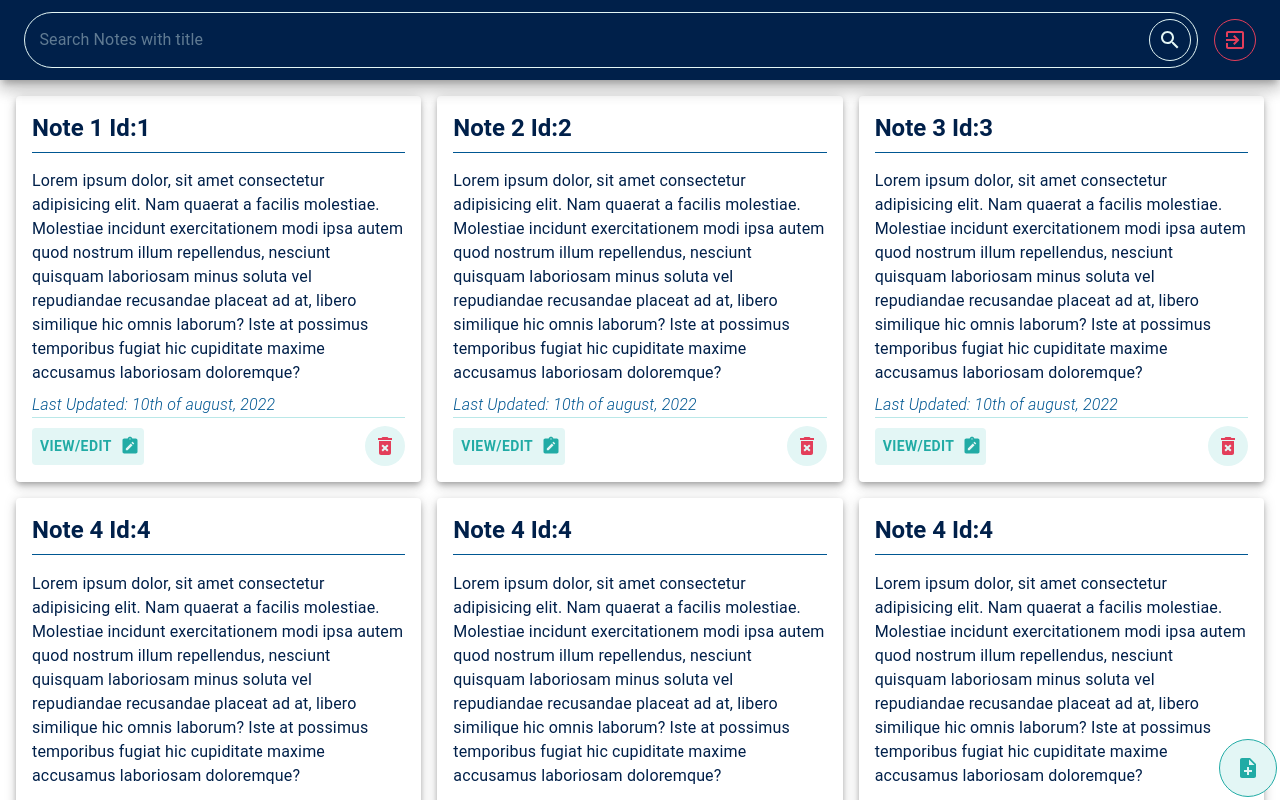
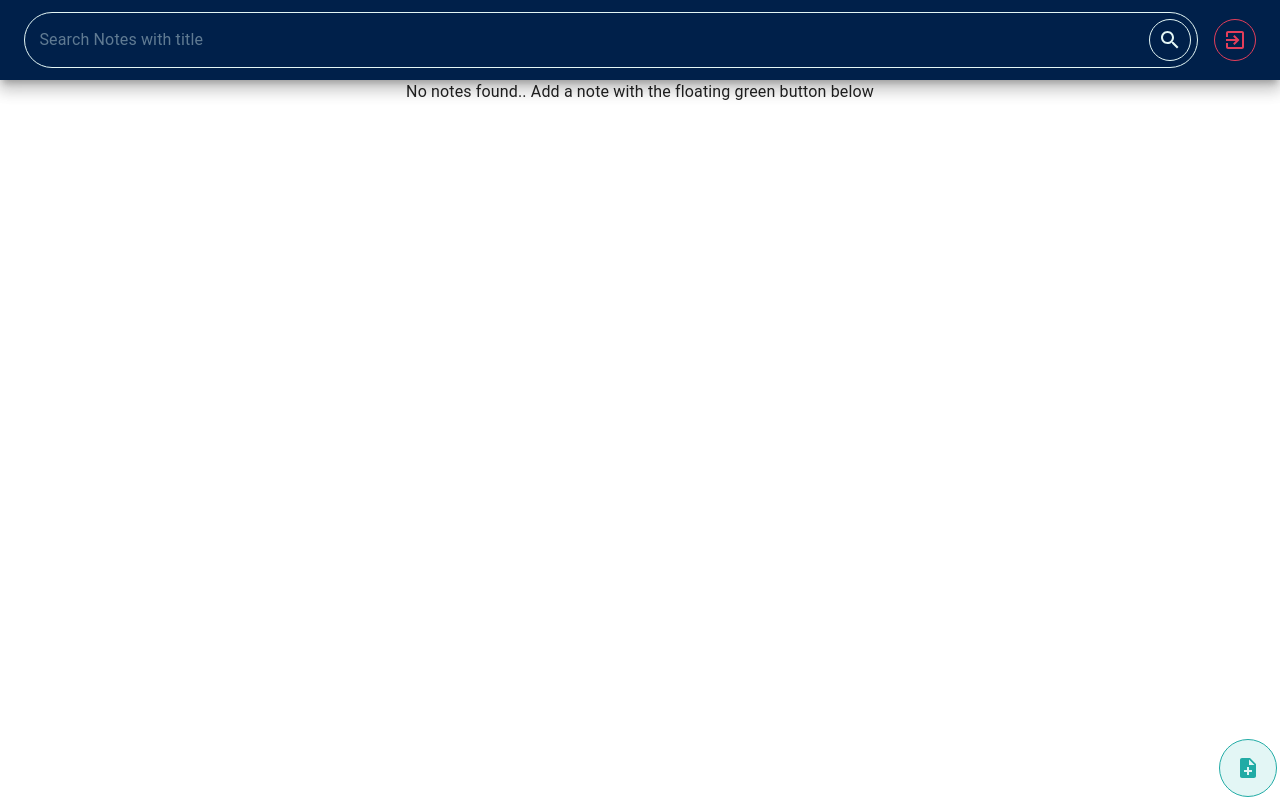
Before and after one commit to Folareen/sleek-notes, a React (Create React App) app: page / in a window 1280 px wide. Shown: the top 800 px of the page. Built offline with nearby package versions, Linux system fonts and the light colour scheme.

Commit message:
added 'no notes found' component

```diff
--- a/src/pages/NotesPreview.jsx
+++ b/src/pages/NotesPreview.jsx
@@ -1,10 +1,12 @@
 import React, { Component } from 'react'
-import { AppBar, Box, Toolbar, IconButton, InputBase, Grid} from '@mui/material'
+import { AppBar, Box, Toolbar, IconButton, InputBase, Grid, Typography} from '@mui/material'
 import SearchIcon from '@mui/icons-material/Search';
 import NotesPreviewCard from '../components/NotesPreviewCard';
-import testFirebase from '../testFirebase'
+// import testFirebase from '../testFirebase'
 import LogoutButton from '../components/LogoutButton';
 import NoteAddIcon from '@mui/icons-material/NoteAdd';
+
+const testFirebase =[]
 
 export default class NotesPreview extends Component {
 
@@ -32,7 +34,9 @@ export default class NotesPreview extends Component {
             </Toolbar>
         </AppBar>
 
-        <Grid container spacing={2} sx={{p:2}}>
+        {
+            (testFirebase.length > 0) ?
+            <Grid container spacing={2} sx={{p:2}}>
             {
                 testFirebase.map(
                     ({ id, title, body, date}) => {
@@ -42,7 +46,16 @@ export default class NotesPreview extends Component {
                     }
                 )
             }
-        </Grid>
+            </Grid>
+            :
+            <Box sx={{display: 'flex', alignItems: 'center', justifyContent: 'center'}}>
+                <Typography component='p'>
+                    No notes found..
+                     Add a note with the floating green button below
+                </Typography>
+            </Box>
+
+        }
 
         <IconButton sx={{position: 'fixed', bottom: 3, right: 3, border: 1, p: 2, color:'success.main', bgcolor:'light.main','&:hover':{color: 'light.main',bgcolor: 'success.main'
         }}}>
```
